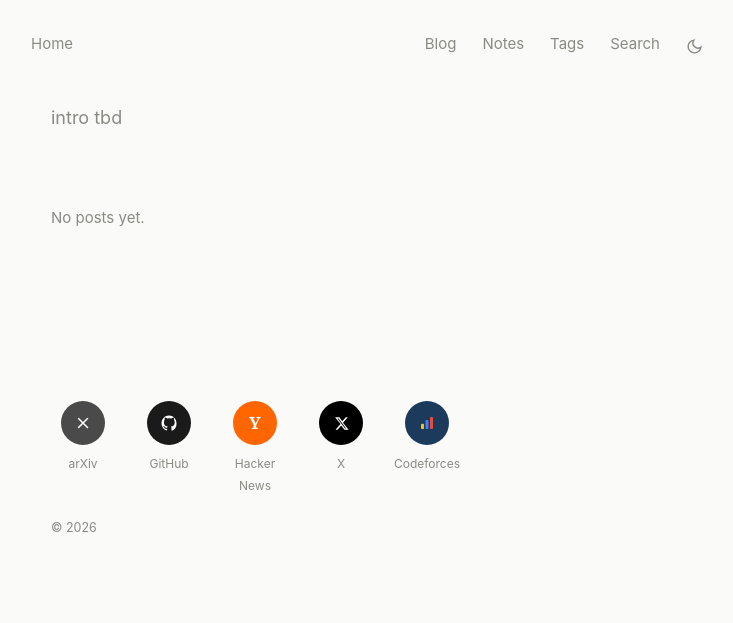
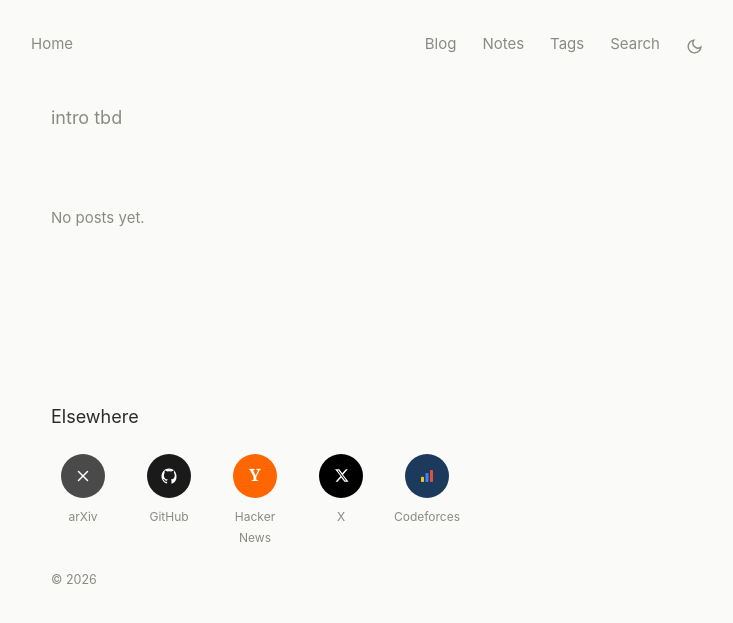
Before and after one commit to hvardhann/hvardhann.github.io, a Jekyll site: the page built from index.html, in a window 1280 px wide. Shown: the top 623 px of the page, without its empty margins (273-1006 px from the left). Built offline with Jekyll 4.4.1, drawn with Linux system fonts in a browser that asks for light colours.

Commit message:
Update default.html

```diff
--- a/_layouts/default.html
+++ b/_layouts/default.html
@@ -34,6 +34,7 @@
 </main>
 
 <footer>
+  <span class="socials-heading">Elsewhere</span>
   <div class="socials">
     <a class="social-badge" href="https://arxiv.org/a/Vardhan742" target="_blank" rel="noopener">
       <span class="badge-icon" style="background:#4A4A4A;">
```
